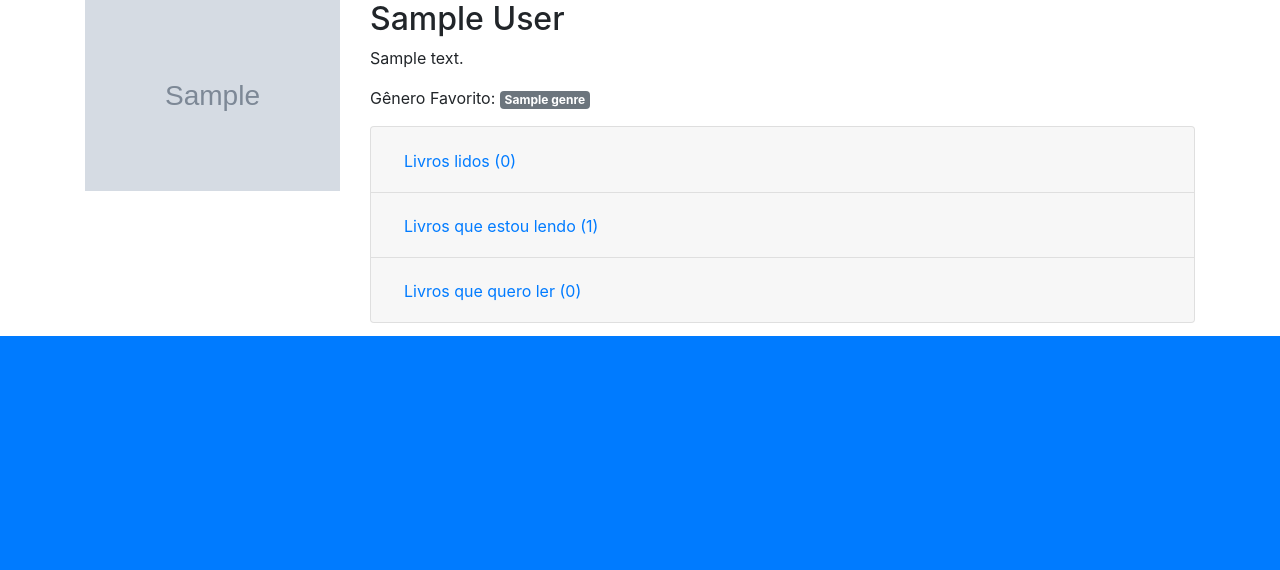
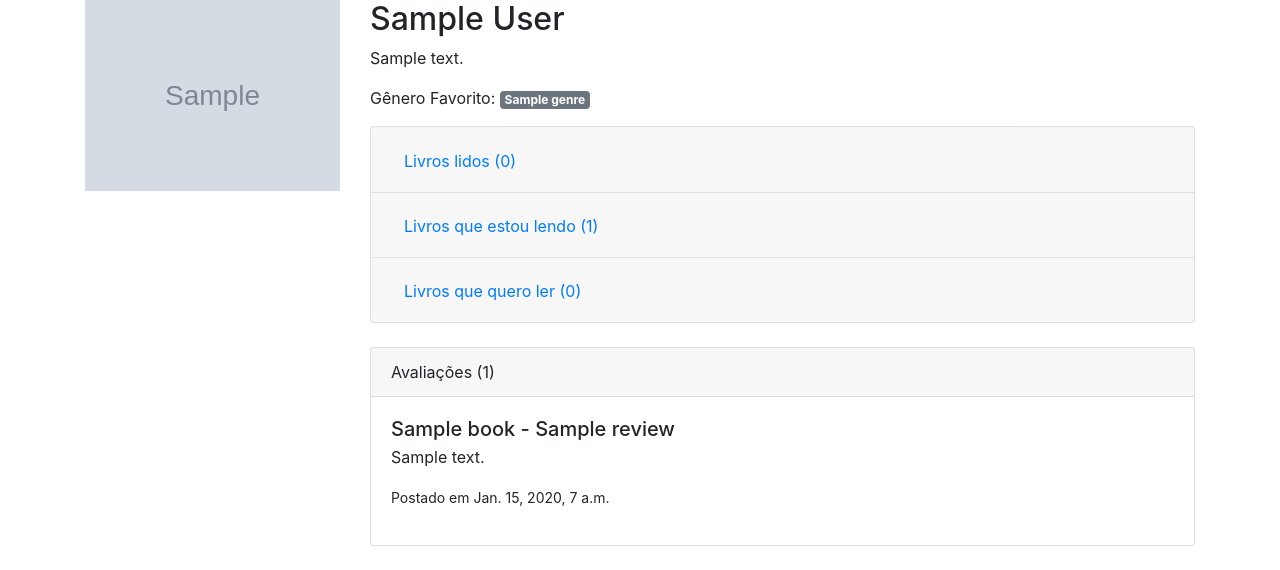
Before and after one commit to CleysonPH/django-bookshelf, a Django app: a page that uses accounts/templates/accounts/user_detail.html in a window 1280 px wide. Shown: the part 464-1034 px from the top of the page. Before the commit the page ends 800 px from the top, so only its background shows below. Run offline with Django 3.2, Linux system fonts and the light colour scheme; tables that the repository leaves empty hold one stand-in row (values such as "Sample post"); grey boxes marked "Sample" are stand-in pictures; some libraries are stand-ins or nearby versions.

Commit message:
Show the reviews in the user detail page

```diff
--- a/accounts/templates/accounts/user_detail.html
+++ b/accounts/templates/accounts/user_detail.html
@@ -91,6 +91,27 @@
                         </div>
                     </div>
                 </div>
+
+                {% if user.review_set.all %}
+                    <div class="card card-outline-secondary my-4">
+                        <div class="card-header">
+                            Avaliações ({{ user.review_set.count }})
+                        </div>
+                            <div class="card-body">
+                                <ul class="list-unstyled">
+                                    {% for review in user.review_set.all %}
+                                        <li class="media">
+                                            <div class="media-body">
+                                                <h5 class="mt-0 mb-1">{{ review.book }} - {{ review.title }}</h5>
+                                                <p class="text-justify">{{ review.description }}</p>
+                                                <small>Postado em {{ review.modified_at }}</small>
+                                            </div>
+                                        </li>
+                                    {% endfor %}
+                                </ul>
+                            </div>
+                    </div>
+                {% endif %}
             </div>
         </div>
     </main>
```
